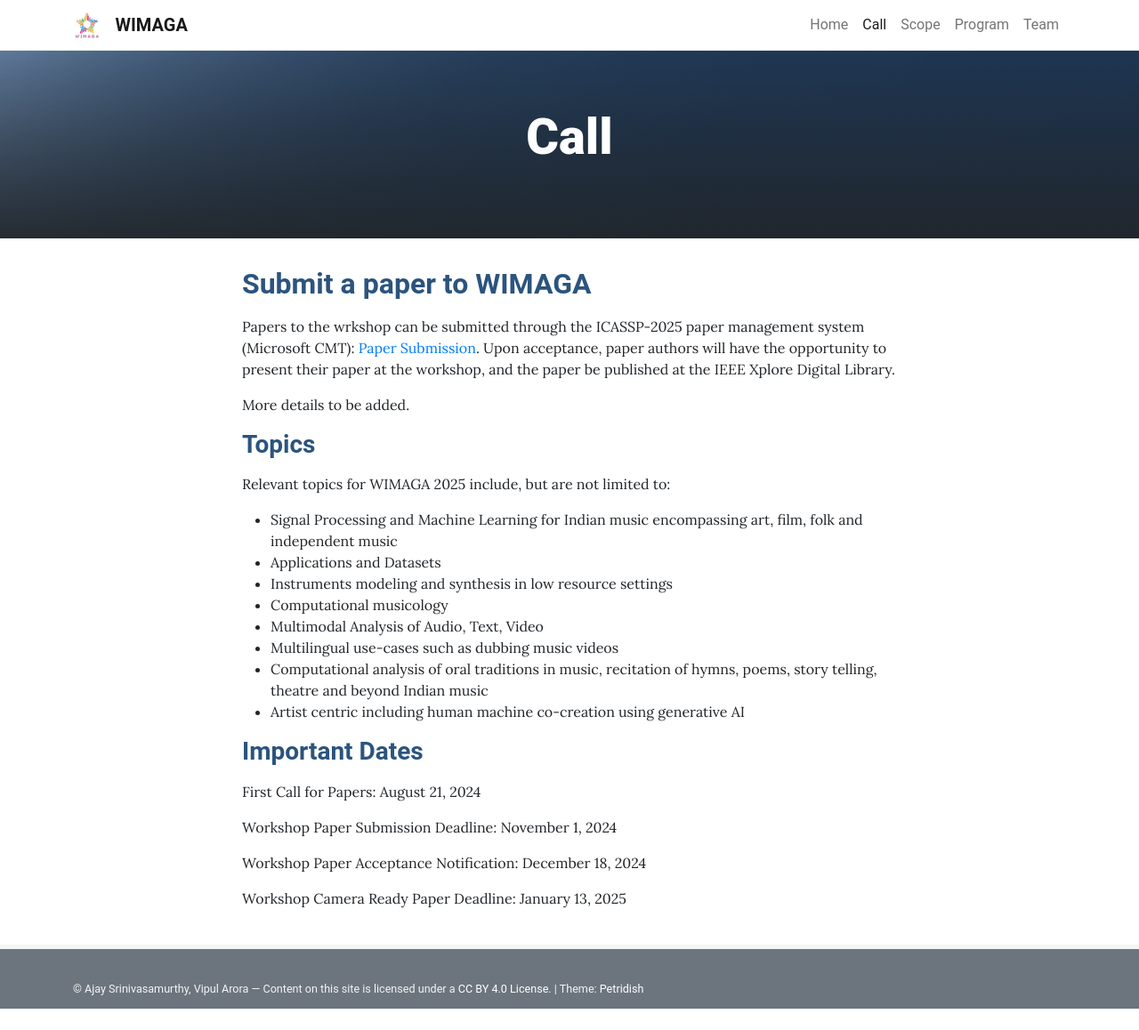
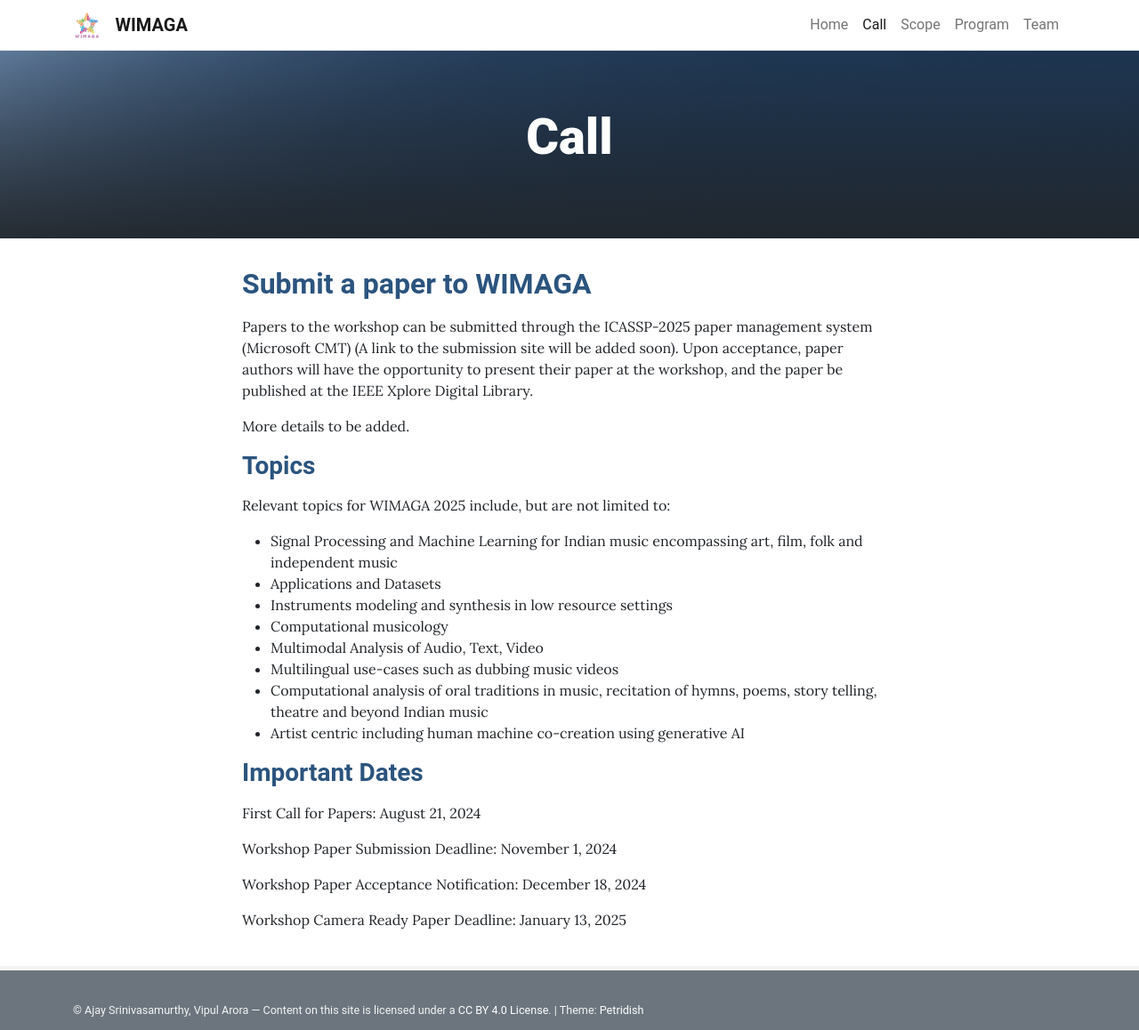
Before and after one commit to WIMAGA/wimaga.github.io, a Jekyll site: the page built from pages/call.md, in a window 1280 px wide. Shown: the whole page at 89% size. Built offline with Jekyll 4.4.1, drawn with Linux system fonts in a browser that asks for light colours; before the commit the page ends 1134 px from its top, so only the background shows below that.

Commit message:
Update call.md

```diff
--- a/pages/call.md
+++ b/pages/call.md
@@ -6,7 +6,7 @@ permalink: /call/
 
 ## **<span style="color:#2B547E">Submit a paper to WIMAGA </span>**
 
-Papers to the wrkshop can be submitted through the ICASSP-2025 paper management system (Microsoft CMT): [Paper Submission](TBA). Upon acceptance, paper authors will have the opportunity to present their paper at the workshop, and the paper be published at the IEEE Xplore Digital Library.
+Papers to the workshop can be submitted through the ICASSP-2025 paper management system (Microsoft CMT) (A link to the submission site will be added soon). Upon acceptance, paper authors will have the opportunity to present their paper at the workshop, and the paper be published at the IEEE Xplore Digital Library.
 
 More details to be added.
 
```
